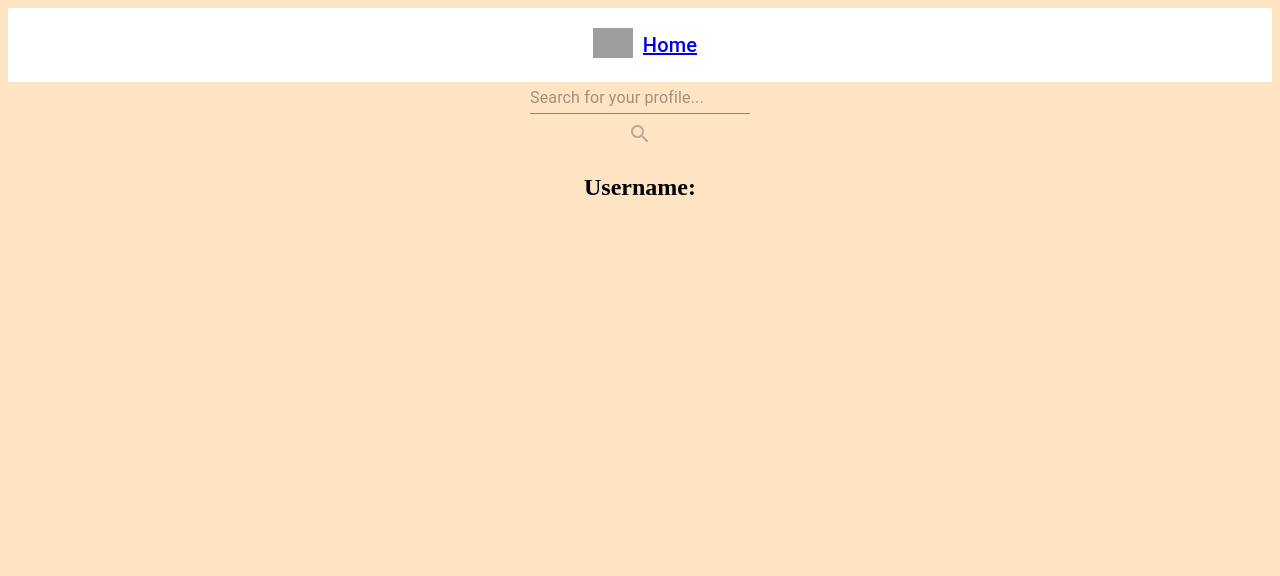
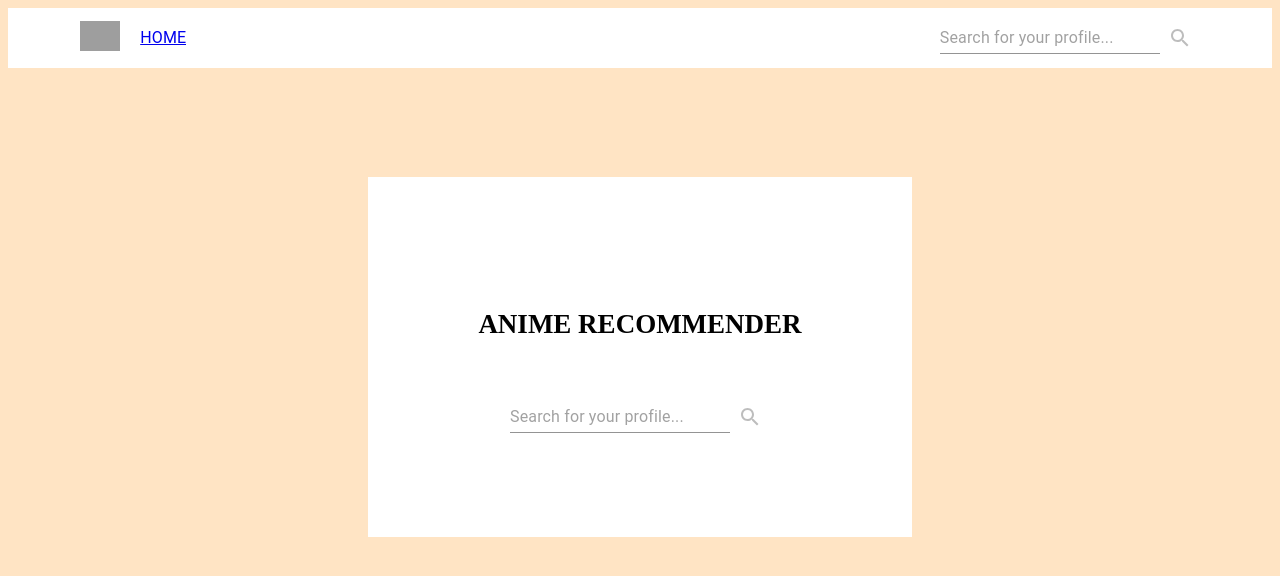
Before and after one commit to anjx123/Anime-Recommender, a React (Create React App) app: page / in a window 1280 px wide. Shown: the top 576 px of the page. Built offline with nearby package versions, Linux system fonts and the light colour scheme; grey boxes are pictures that could not be loaded.

Commit message:
Improved layout of home page and page headers

```diff
--- a/src/App.js
+++ b/src/App.js
@@ -39,8 +39,6 @@ function App() {
   return (
     <SearchContext.Provider value={{search, profileData, setData, singleData, setSingle }}>
 
-
-
       <Router>
       <PageHeader/>
 
--- a/src/components/InfoCard.css
+++ b/src/components/InfoCard.css
@@ -4,7 +4,7 @@
     display: flex;
     flex-direction: column;
     width: 400px;
-    margin: 20px;
+    margin: 10px;
     padding: 30px 20px 30px 20px;
 }
 
--- a/src/components/PageHeader.css
+++ b/src/components/PageHeader.css
@@ -7,13 +7,39 @@
     max-height: fit-content;
 }
 
-.header-text {
+.header {
+    min-width: 90%;
     display: flex;
     flex-direction: row;
     align-items: center;
-    margin: 0 20px 0 20px;
+    justify-content: space-between;
+    margin: 0;
 }
 
 .header-image {
-    padding: 10px;
+    padding: 0 20px 0 0;
 }
+
+.home-section {
+    display: flex;
+    flex-direction: row;
+    align-items: center;
+}
+
+.home-text {
+    font-size: 16px
+}
+
+.search-section {
+    display: flex;
+}
+
+.home__form-header {
+    background-color: transparent;
+}
+
+.form-items--header {
+    display: flex;
+    flex-direction: row;
+    align-items: center;
+}
--- a/src/components/PageHeader.js
+++ b/src/components/PageHeader.js
@@ -1,8 +1,14 @@
 import { Grid, Typography } from '@mui/material';
-import React, { useEffect } from 'react';
 import './PageHeader.css'
 import { Link, Route, useHistory } from 'react-router-dom';
 import Home from '../pages/Home';
+
+import React, { useContext, useEffect , useRef , useState } from 'react';
+import { SearchContext } from '../context/search';
+import InfoCard from '../components/InfoCard';
+import { FormControl, Input, IconButton, Icon } from '@mui/material';
+import { Search } from '@mui/icons-material';
+
 
 function PageHeader(props) {
     const history = useHistory();
@@ -11,22 +17,62 @@ function PageHeader(props) {
         window.location.reload(false);
     }
 
-    return (
-        <div className="PageHeader-container">
-            <Link to="/" variant="body1" style={{marginBottom: 0}} onClick={onClickHandler}>
-            <div className="header-text">
-                <div className="header-image">
-
-                    <img src="https://cdn-icons-png.flaticon.com/512/25/25694.png" alt="" height="30"/>
+    const search = useContext(SearchContext);
+    // const history = useHistory();
+    const [input, setInput] = useState('');
+    const [output, setOutput] = useState('');
+    const inputRef = useRef(null);
 
 
+    const handleSearch = (event) => {
+        event.preventDefault();
+        setOutput(inputRef.current.value)
+        search.search(input).then((data) => {
+            console.log(data);
+            search.setData(data.data);
+            localStorage.setItem('myData', JSON.stringify(data.data));
+            history.push('/results');
+            window.location.reload(false);
+
+        });
+    };
+
+    return (
+        <div className="PageHeader-container" id="navbar">
+
+            <div className="header">
+
+                <div className="home-section">
+
+                    <div className="header-image">
+                        <Link to="/" variant="body1" style={{marginBottom: 0}} onClick={onClickHandler}>
+                        <img src="https://cdn-icons-png.flaticon.com/512/25/25694.png" alt="" height="30"/>
+                        </Link>
+                    </div>
+
+                    <Typography cvariant='h6' noWrap>
+                        <Link to="/" variant="body1" style={{marginBottom: 0}} onClick={onClickHandler}>
+                        <div className="home-text">HOME</div>
+                        </Link>
+                    </Typography>
+
                 </div>
-                <Typography variant='h6' noWrap>
-                Home
-                </Typography>
+
+                <div className="search-section">
+                    <form className="home__form-header">
+                        <FormControl type="submit">
+                            <div className="form-items--header">
+                                <Input className="input-test" ref={inputRef} placeholder="Search for your profile..." value={input} onChange={(event) => setInput(event.target.value)}/>
+                                <IconButton variants="contained" color="primary" type="submit" disabled={!input} onClick={handleSearch}>
+                                    <Search/>
+                                </IconButton>
+                            </div>
+                        </FormControl>
+                    </form>
+                </div>
 
             </div>
-            </Link>
+
         </div>
     )
 }
--- a/src/pages/Home.css
+++ b/src/pages/Home.css
@@ -4,11 +4,26 @@
     flex-direction: column;
 }
 
-.TextField {
+.home__form-main {
     background-color: white;
-    fill: white;
+    margin-top: 20%;
+    padding: 100px;
+}
+
+.form-items--main {
     display: flex;
     flex-direction: column;
-    width: 700px;
-    justify-content: center;
+    align-items: center;
 }
+
+.form-items--main-name {
+    padding: 10px;
+    margin-bottom: 25px;
+    font-size: large;
+}
+
+.form-items--main-search {
+    display: flex;
+    flex-direction: row;
+    align-items: center;
+}
--- a/src/pages/Home.js
+++ b/src/pages/Home.js
@@ -14,7 +14,6 @@ const Home = () => {
     const [output, setOutput] = useState('');
     const inputRef = useRef(null);
 
-
     const handleSearch = (event) => {
         event.preventDefault();
         setOutput(inputRef.current.value)
@@ -28,29 +27,38 @@ const Home = () => {
         });
     };
 
+
     return (
         // <div className="Home-container">
         <Grid container className="Home-container" direction="column" justifyContent="center" alignContent="center" alignItems="center">
 
             <Grid item justifyContent="center" alignItems="center">
 
+                <Grid item>
+                   <form className="home__form-main">
+                    <FormControl type="submit">
+                        <div className="form-items--main">
+                            <div className="form-items--main-name">
+                                <h2>ANIME RECOMMENDER</h2>
+                            </div>
 
-                <Grid item>
-                   <form className="home__form">
-                    <FormControl type="submit">
-                        <Input className="input-test" ref={inputRef} placeholder="Search for your profile..." value={input} onChange={(event) => setInput(event.target.value)}/>
-                        <IconButton variants="contained" color="primary" type="submit" disabled={!input} onClick={handleSearch}>
-                            <Search/>
-                        </IconButton>
+                            <div className="form-items--main-search">
+                                <Input className="input-test" ref={inputRef} placeholder="Search for your profile..." value={input} onChange={(event) => setInput(event.target.value)}/>
+                                <IconButton variants="contained" color="primary" type="submit" disabled={!input} onClick={handleSearch}>
+                                    <Search/>
+                                </IconButton>
+                            </div>
+
+                        </div>
                     </FormControl>
                    </form>
                 </Grid>
 
             </Grid>
 
-            <Grid item>
+            {/* <Grid item>
                     <h2>Username: {input}</h2>
-            </Grid>
+            </Grid> */}
 
         </Grid>
         );
--- a/src/pages/Results.css
+++ b/src/pages/Results.css
@@ -1,5 +1,19 @@
-.Box {
+.Results-container {
     align-items: center;
     display: flex;
     flex-direction: column;
 }
+
+.Results-columns {
+    display: flex;
+    flex-direction: row;
+    align-items: center;
+}
+
+.col-left {
+
+}
+
+.col-right {
+
+}
--- a/src/pages/Results.js
+++ b/src/pages/Results.js
@@ -29,8 +29,30 @@ const Results = () => {
     }, [search]);
 
     return (
-        <div className="Box">
-        {(dataExists && <AnimeList data={search.profileData} />) || <Typography variant="h2"> 'There are no search results' </Typography>}
+        <div className="Results-container">
+
+            <div className="Results-columns">
+
+                <div className="col-left">
+                    {/* <div id="col-left-sticky">
+                        <div class="sticky-sidebar">
+                            <h2>Top 10 Recommended Anime</h2>
+                            <ol>
+                                <li><a href="#tag" class="to-top">Acceptable Use</a></li>
+                            </ol>
+                            <p><a href="#top" class="to-top">To Top</a></p>
+                        </div>
+                    </div> */}
+                </div>
+
+                <div className="col-right">
+                    {(dataExists && <AnimeList data={search.profileData} />) || <Typography variant="h2"> 'There are no search results' </Typography>}
+                </div>
+            </div>
+
+
+
+
         </div>
     );
 };
```
Also changed, not shown: src/sticky.js (added, +15 -0 lines).
